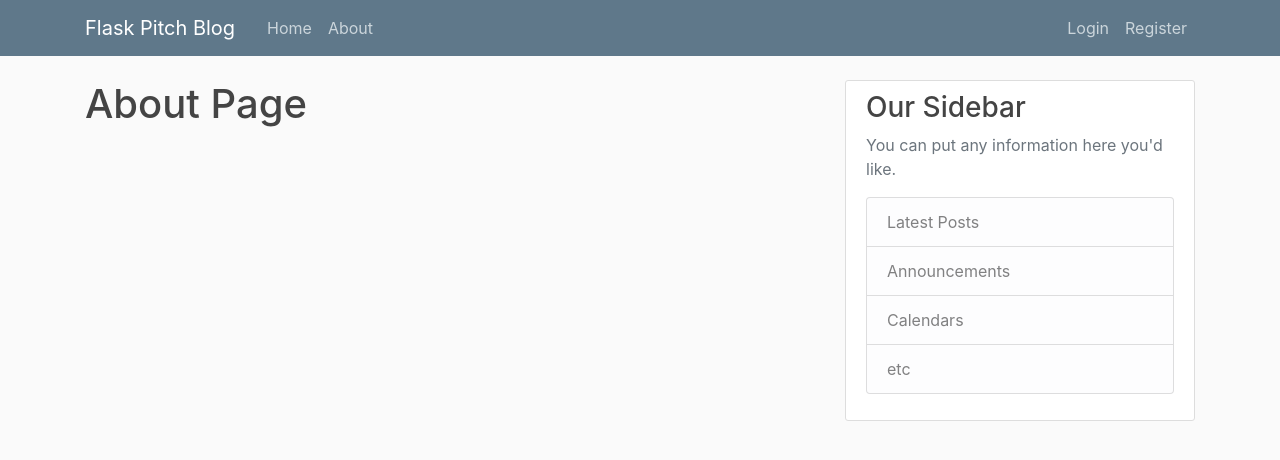
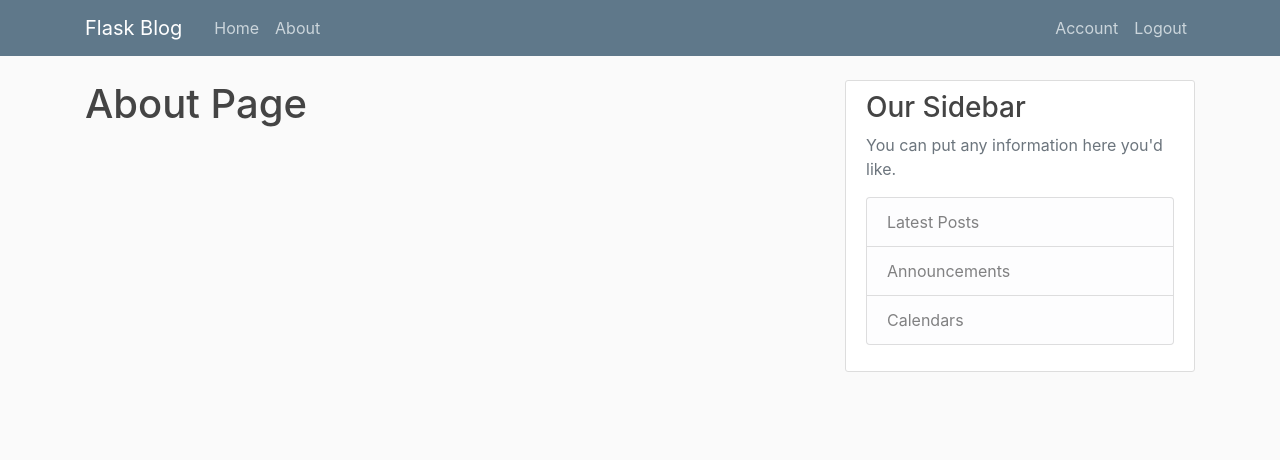
Before and after one commit to dennismwaniki67/blogpost, a Flask app: page /about in a window 1280 px wide. Shown: the top 460 px of the page. Run offline with Flask 2, Linux system fonts and the light colour scheme; a user stored in the database is signed in; some libraries are stand-ins or nearby versions.

Commit message:
created a login,logout and request

```diff
--- a/app/__init__.py
+++ b/app/__init__.py
@@ -11,6 +11,9 @@ app.config['SQLALCHEMY_DATABASE_URI'] ='sqlite:///site.db'
 db=SQLAlchemy(app)
 bcrypt = Bcrypt(app)
 login_manager=LoginManager(app)
+login_manager.login_view = 'login'
+
+login_manager.login_message_category = 'info'
 
 
 from app import views
--- /dev/null
+++ b/app/templates/account.html
@@ -0,0 +1,4 @@
+{% extends "navbar.html" %}
+{% block content %}
+    <h1>{{ current_user.username }}</h1>
+{% endblock content %}
--- a/app/templates/navbar.html
+++ b/app/templates/navbar.html
@@ -11,16 +11,16 @@
     <link rel="stylesheet" type="text/css" href="{{ url_for('static', filename='main.css') }}">
 
     {% if title %}
-        <title>Flask Pitch Blog - {{ title }}</title>
+        <title>Pitch Blog - {{ title }}</title>
     {% else %}
-        <title>Flask Pitch Blog</title>
+        <title>Pitch Blog</title>
     {% endif %}
 </head>
 <body>
     <header class="site-header">
       <nav class="navbar navbar-expand-md navbar-dark bg-steel fixed-top">
         <div class="container">
-          <a class="navbar-brand mr-4" href="/">Flask Pitch Blog</a>
+          <a class="navbar-brand mr-4" href="/">Flask Blog</a>
           <button class="navbar-toggler" type="button" data-toggle="collapse" data-target="#navbarToggle" aria-controls="navbarToggle" aria-expanded="false" aria-label="Toggle navigation">
             <span class="navbar-toggler-icon"></span>
           </button>
@@ -31,8 +31,13 @@
             </div>
             <!-- Navbar Right Side -->
             <div class="navbar-nav">
-              <a class="nav-item nav-link" href="{{ url_for('login') }}">Login</a>
-              <a class="nav-item nav-link" href="{{ url_for('register') }}">Register</a>
+              {% if current_user.is_authenticated %}
+                <a class="nav-item nav-link" href="{{ url_for('account') }}">Account</a>
+                <a class="nav-item nav-link" href="{{ url_for('logout') }}">Logout</a>
+              {% else %}
+                <a class="nav-item nav-link" href="{{ url_for('login') }}">Login</a>
+                <a class="nav-item nav-link" href="{{ url_for('register') }}">Register</a>
+              {% endif %}
             </div>
           </div>
         </div>
@@ -60,7 +65,7 @@
                 <li class="list-group-item list-group-item-light">Latest Posts</li>
                 <li class="list-group-item list-group-item-light">Announcements</li>
                 <li class="list-group-item list-group-item-light">Calendars</li>
-                <li class="list-group-item list-group-item-light">etc</li>
+
               </ul>
             </p>
           </div>
--- a/app/views.py
+++ b/app/views.py
@@ -1,8 +1,8 @@
-from flask import render_template, url_for,flash,redirect
+from flask import render_template, url_for,flash,redirect,request
 from app import app, db, bcrypt
 from app.forms import RegistrationForm,LoginForm
 from app.models import User,Post
-from flask_login import login_user,current_user,logout_user
+from flask_login import login_user,current_user,logout_user,login_required
 
 posts = [
     {
@@ -64,3 +64,9 @@ def login():
 def logout():
     logout_user()
     return redirect(url_for('home'))
+
+
+@app.route("/account")
+@login_required
+def account():
+    return render_template('account.html', title='Account')
```
Also changed, not shown: app/site.db.
